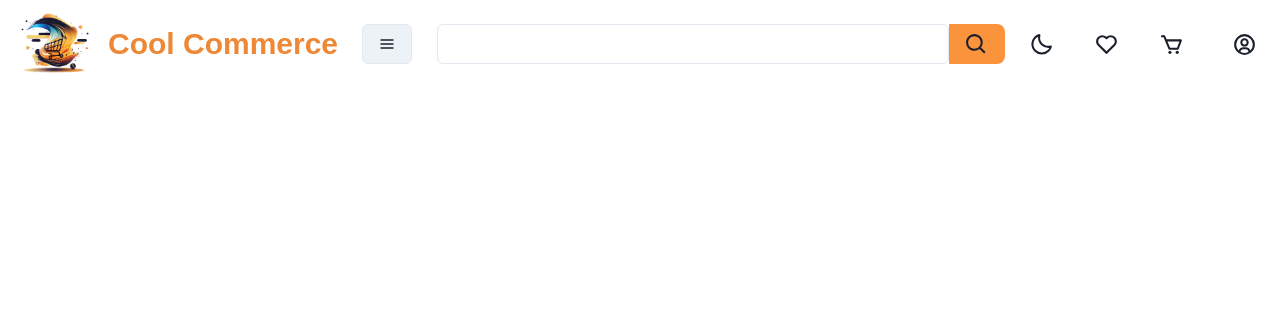
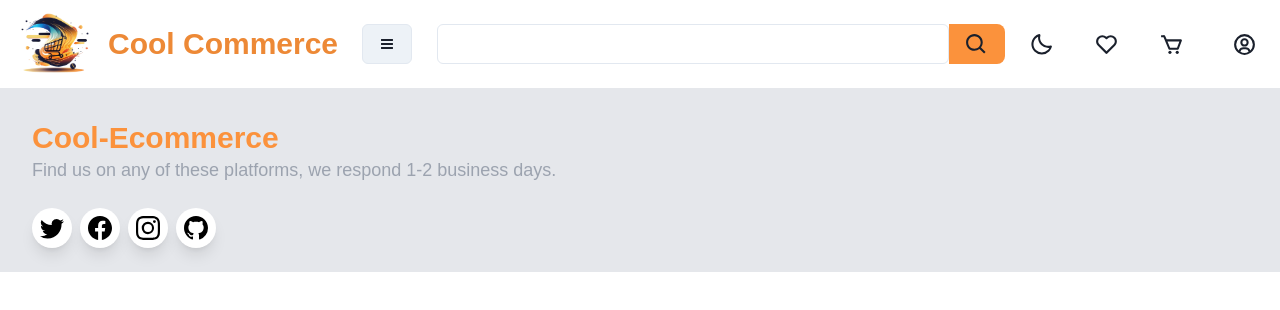
Before and after one commit to chetra-seng/e-commerce, a React (Create React App) app in the folder client/: page / in a window 1280 px wide. Shown: the top 310 px of the page. Built offline with nearby package versions, Linux system fonts and the light colour scheme; a web font is replaced by a local one.

Commit message:
create Footer

```diff
--- a/client/src/App.tsx
+++ b/client/src/App.tsx
@@ -4,7 +4,6 @@ import { Route, Routes } from "react-router-dom";
 import Home from "./pages/Home";
 import Login from "./pages/Login";
 import Signup from "./pages/Signup";
-import { theme } from '@chakra-ui/pro-theme'
 
 function App() {
   return (
--- a/client/src/components/Footer.tsx
+++ b/client/src/components/Footer.tsx
@@ -1,9 +1,36 @@
 
-
+import { BsFacebook, BsGithub, BsInstagram, BsTwitter } from 'react-icons/bs';
 export default function Footer() {
   return (
-  <>
-  <div>ggfg</div>
-  </>
+    <>
+      <footer className="relative bg-gray-200 pt-8 pb-6">
+        <div className="container mx-auto px-4">
+          <div className="flex flex-wrap text-left lg:text-left">
+            <div className="w-full lg:w-6/12 px-4">
+              <h4 className="text-3xl font-semibold text-orange-400">Cool-Ecommerce</h4>
+              <h5 className="text-lg mt-0 mb-2 text-gray-400">Find us on any of these platforms, we respond 1-2 business days.</h5>
+              {/* icon */}
+              <div className="mt-6 lg:mb-0 mb-6 flex">
+                <button type="button" className="text-2xl bg-white text-black shadow-lg font-normal h-10 w-10  flex items-center justify-center align-center rounded-full outline-none focus:outline-none mr-2">
+                  <BsTwitter />
+                </button>
+                <button type="button" className="text-2xl bg-white text-black shadow-lg font-normal h-10 w-10  flex items-center justify-center align-center rounded-full outline-none focus:outline-none mr-2">
+                  <BsFacebook />
+                </button>
+                <button type="button" className="text-2xl bg-white text-black shadow-lg font-normal h-10 w-10  flex items-center justify-center align-center rounded-full outline-none focus:outline-none mr-2">
+                  <BsInstagram />
+                </button>
+                <button type="button" className="text-2xl bg-white text-black shadow-lg font-normal h-10 w-10  flex items-center justify-center align-center rounded-full outline-none focus:outline-none mr-2">
+                  <BsGithub />
+                </button>
+              </div>
+            </div>
+            <div className='w-full lg:w-6/12 px-4'>
+
+            </div>
+          </div>
+        </div>
+      </footer>
+    </>
   )
 }
--- a/client/src/components/Layout.tsx
+++ b/client/src/components/Layout.tsx
@@ -1,4 +1,5 @@
 import React, { PropsWithChildren } from "react";
+import Footer from "./Footer";
 import Navbar from "./Navbar";
 
 const Layout: React.FC<PropsWithChildren> = ({ children }) => {
@@ -6,6 +7,7 @@ const Layout: React.FC<PropsWithChildren> = ({ children }) => {
     <>
       <Navbar />
       <div>{children}</div>
+      <Footer/>
     </>
   );
 };
--- a/client/src/components/Navbar.tsx
+++ b/client/src/components/Navbar.tsx
@@ -37,8 +37,7 @@ import { UserContext } from "../contexts/UserContext";
 import { faker } from "@faker-js/faker";
 import { useCookies } from "react-cookie";
 import useCustomToast from "../hooks/useCustomToast";
-import { HamburgerIcon } from "@chakra-ui/icons";
-
+import { GoThreeBars } from 'react-icons/go';
 const Navbar = () => {
   const { colorMode, toggleColorMode } = useColorMode();
   const navigate = useNavigate();
@@ -79,7 +78,7 @@ const Navbar = () => {
               borderRadius="md"
               borderWidth="1px"
               _hover={{ bg: "gray.100" }}
-              icon={<HamburgerIcon />}
+              icon={<GoThreeBars />}
             />
 
             <MenuList>
```
